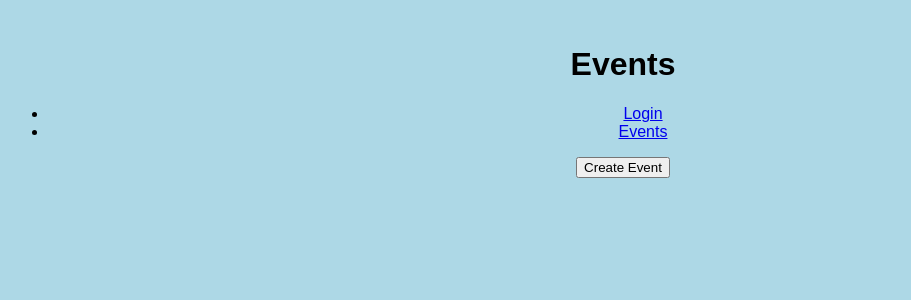
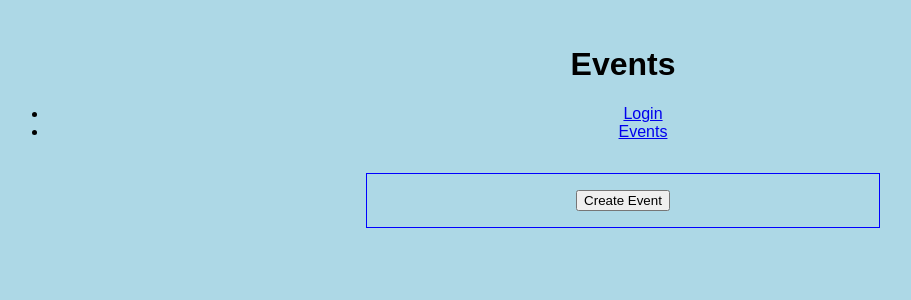
Before and after one commit to BrianLucy/Event-Planner, a React (Create React App) app in the folder frontend/events-app/: page /events in a window 1280 px wide. Shown: the top 300 px of the page, without its empty margins (17-928 px from the left). Built offline with nearby package versions, Linux system fonts and the light colour scheme.

Commit message:
added Modal.js and Modal.css, the p tag on Events.js gives an error, so that's why it's commented out --> lines 10 and 13 on Events.js

```diff
--- a/frontend/events-app/src/App.js
+++ b/frontend/events-app/src/App.js
@@ -1,67 +1,3 @@
-// import React, { Component } from "react";
-// import { BrowserRouter, Route, Redirect, Switch } from "react-router-dom";
-
-// import AuthPage from "./pages/Auth";
-// import BookingsPage from "./pages/Bookings";
-// import EventsPage from "./pages/Events";
-// import MainNavigation from "./components/Navigation/MainNavigation";
-// import AuthContext from './context/auth-context';
-
-// import "./App.css";
-
-// class App extends Component {
-//   state = {
-//     token: null,
-//     userId: null
-//   };
-
-//   login = (token, userId, tokenExpiration) => {
-//     this.setState({ token: token, userId: userId });
-//   };
-
-//   logout = () => {
-//     this.setState({ token: null, userId: null });
-//   };
-
-//   render() {
-//     return (
-//       <BrowserRouter>
-//         <React.Fragment>
-//           <AuthContext.Provider
-//             value={{
-//               token: this.state.token,
-//               userId: this.state.userId,
-//               login: this.login,
-//               logout: this.logout
-//             }}
-//           >
-//             <MainNavigation />
-//             <main className="main-content">
-//               <Switch>
-//                 {!this.state.token && <Redirect from="/" to="/auth" exact />}
-//                 {this.state.token && <Redirect from="/" to="/events" exact />}
-//                 {this.state.token && <Redirect from="/auth" to="/events" exact />}
-//                 {!this.state.token && (
-//                   <Route path="/auth" component={AuthPage} />
-//                 )}
-//                 <Route path="/events" component={EventsPage} />
-//                 {this.state.token && (
-//                   <Route path="/bookings" component={BookingsPage} />
-//                 )}
-//               </Switch>
-//             </main>
-//           </AuthContext.Provider>
-//         </React.Fragment>
-//       </BrowserRouter>
-//     );
-//   }
-// }
-
-
-// export default App;
-
-
-
 import React, { Component } from "react";
 import { BrowserRouter, Route, Redirect, Switch } from "react-router-dom";
 import AuthPage from "./pages/Auth";
@@ -96,7 +32,7 @@
             <MainNavigation />
             <main className="main-content">
               <Switch>
-                {!this.state.token && <Redirect from="/" to="/auth" exact />}
+
                 {this.state.token && <Redirect from="/" to="/events" exact />}
                 {this.state.token && <Redirect from="/auth" to="/events" exact />}
                 {!this.state.token && (
@@ -106,6 +42,7 @@
                 {this.state.token && (
                   <Route path="/bookings" component={BookingsPage} />
                 )}
+                {!this.state.token && <Redirect to="/auth" exact />}
               </Switch>
             </main>
           </AuthContext.Provider>
--- /dev/null
+++ b/frontend/events-app/src/components/Modal/Modal.css
@@ -0,0 +1,15 @@
+.modal{
+    width: 90%;
+    background: white;
+    box-shadow: 0 2px 8px rgba(0, 0, 0.26) ;
+    position: fixed;
+    top: 20vh;
+    left: 5%;
+}
+
+@media (min-width:768px) {
+    .modal {
+        width: 50rem;
+        left:calc((100% - 50rem) / 2);
+    }
+}
--- /dev/null
+++ b/frontend/events-app/src/components/Modal/Modal.js
@@ -0,0 +1,19 @@
+import React from "react";
+import './Modal.css'
+
+
+const modal = props => (
+    <div className="modal">
+    <header>{props.title}</header>
+    <section className="modal_content">
+        {props.children}
+
+    </section>
+    <section className="modal-actions">
+        {props.canCancel && <button className="btn">Cancel</button>}
+        {props.canConfirm &&<button className="btn">Confirm</button>}
+    </section>
+    </div>
+);
+
+export default modal;
--- a/frontend/events-app/src/components/Navigation/MainNavigation.js
+++ b/frontend/events-app/src/components/Navigation/MainNavigation.js
@@ -23,9 +23,14 @@
                 <NavLink to="/events">Events</NavLink>
               </li>
               {context.token && (
+                <React.Fragment>
                 <li>
                   <NavLink to="/bookings">Bookings</NavLink>
                 </li>
+                <li>
+                  <button onClick={context.logout}>Logout</button>
+                </li>
+                </React.Fragment>
               )}
             </ul>
           </nav>
--- a/frontend/events-app/src/pages/Events.css
+++ b/frontend/events-app/src/pages/Events.css
@@ -1,7 +1,16 @@
-body {
+/* body {
   background: lightblue;
   padding: 25px;
   font-family: sans-serif;
   margin: 0;
   text-align: center;
+} */
+
+.events-control{
+  text-align: center;
+  border: 1px solid blue;
+  padding: 1rem;
+  margin: 2rem auto;
+  width: 30rem;
+  max-width: 80%;
 }
--- a/frontend/events-app/src/pages/Events.js
+++ b/frontend/events-app/src/pages/Events.js
@@ -1,12 +1,19 @@
 import React, { Component } from "react";
+import Modal from "../components/Modal/Modal";
 import './Events.css';
 
 class EventsPage extends Component {
   render() {
     return (
+      <React.Fragment>
+        <Modal>
+          {/* <P>Modal Content</P> */}
+        </Modal>
       <div className="events-control">
+        {/* <p>What event do you have in mind?!</p> */}
         <button className="btn">Create Event</button>
       </div>
+      </React.Fragment>
     );
   }
 }
```
